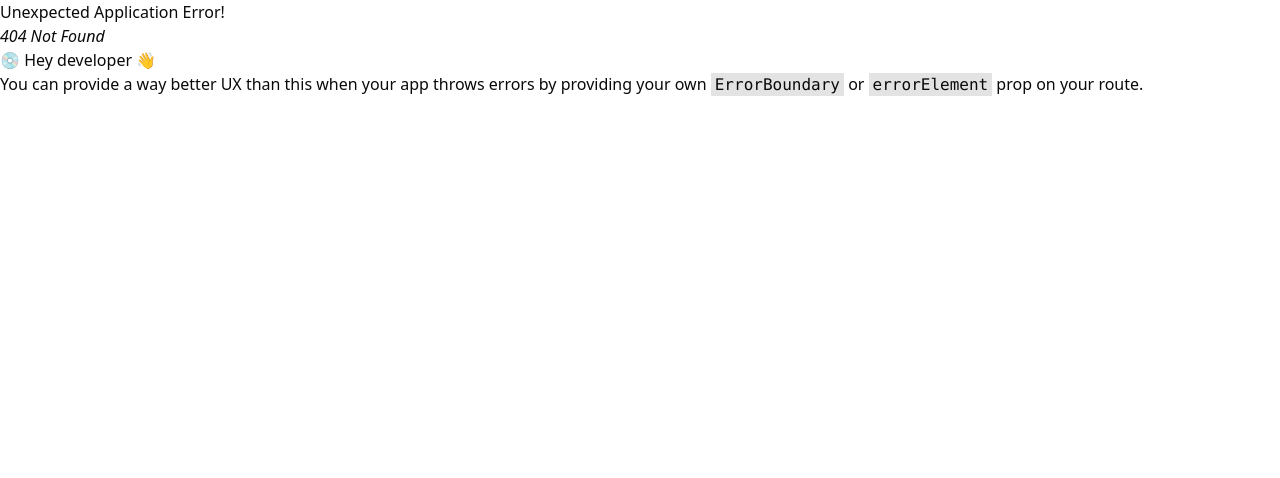
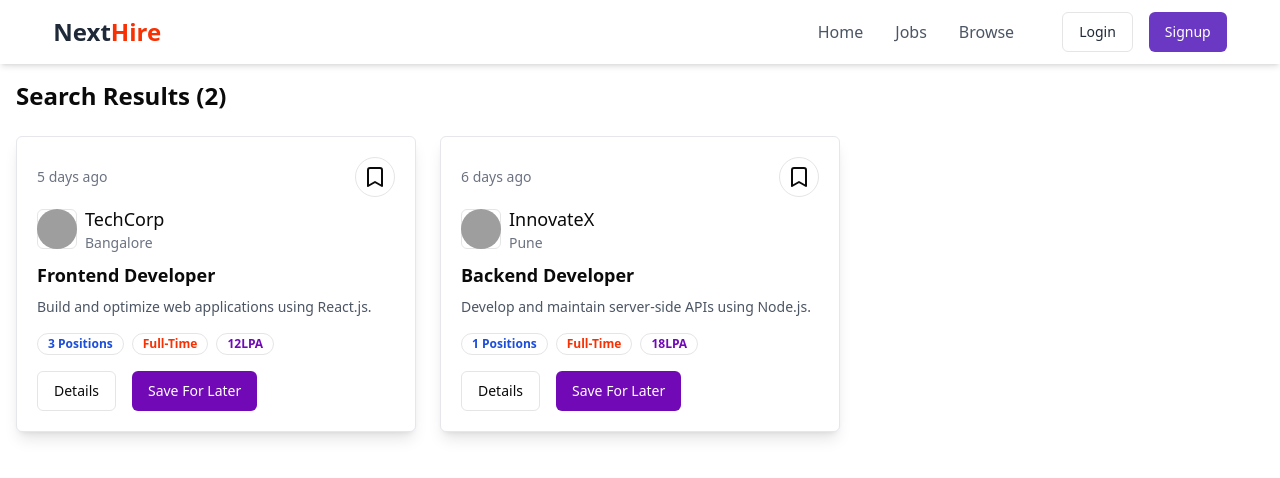
Before and after one commit to raobaba/Next_Hire_Job_Portal, a React (Vite) app in the folder client/: page /browse in a window 1280 px wide. Before the commit this address had no page. Shown: the top 478 px of the page. Built offline with nearby package versions, Linux system fonts and the light colour scheme; grey boxes are pictures that could not be loaded.

Commit message:
Browse component

```diff
--- /dev/null
+++ b/client/src/components/Browse.jsx
@@ -0,0 +1,54 @@
+import React from "react";
+import Navbar from "./shared/Navbar";
+import Job from "./Job";
+
+const allJobs = [
+  {
+    _id: 1,
+    title: "Frontend Developer",
+    description: "Build and optimize web applications using React.js.",
+    location: "Bangalore",
+    company: {
+      name: "TechCorp",
+      logo: "https://example.com/company1-logo.png",
+    },
+    createdAt: "2024-09-18T09:00:00Z",
+    position: 3,
+    jobType: "Full-Time",
+    salary: "12",
+  },
+  {
+    _id: 2,
+    title: "Backend Developer",
+    description: "Develop and maintain server-side APIs using Node.js.",
+    location: "Pune",
+    company: {
+      name: "InnovateX",
+      logo: "https://example.com/company2-logo.png",
+    },
+    createdAt: "2024-09-17T10:30:00Z",
+    position: 1,
+    jobType: "Full-Time",
+    salary: "18",
+  },
+];
+
+const Browse = () => {
+  return (
+    <div>
+      <Navbar />
+      <div className="max-w-7xl mx-auto my-10 p-4">
+        <h1 className="font-bold text-xl md:text-2xl my-6">
+          Search Results ({allJobs.length})
+        </h1>
+        <div className="grid grid-cols-1 sm:grid-cols-2 md:grid-cols-3 gap-6">
+          {allJobs.map((job) => (
+            <Job key={job._id} job={job} />
+          ))}
+        </div>
+      </div>
+    </div>
+  );
+};
+
+export default Browse;
```
Also changed, not shown: client/src/App.jsx (+12 -7 lines).
